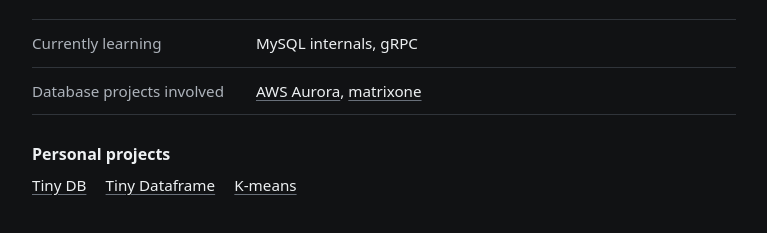
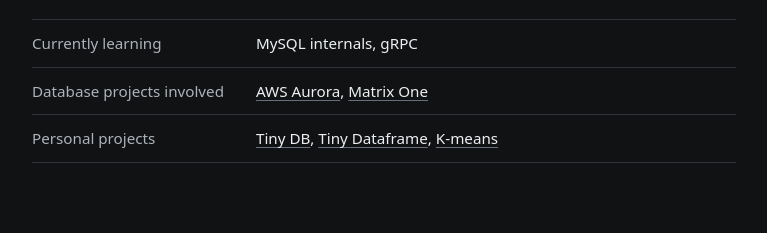
Before and after one commit to arjunsk/blog, an Astro site: page /about in a window 1280 px wide. Shown: the part 207-440 px from the top of the page, without its empty margins (256-1023 px from the left). Built offline with nearby package versions, Linux system fonts and the light colour scheme; Astro itself is replaced by a stand-in of ours.

Commit message:
Group personal projects with About details

```diff
--- a/src/pages/about.astro
+++ b/src/pages/about.astro
@@ -17,19 +17,19 @@ import { projects } from '../site';
       <dt>Database projects involved</dt>
       <dd>
         <a href="https://aws.amazon.com/rds/aurora/">AWS Aurora</a>,
-        <a href="https://github.com/matrixorigin/matrixone">matrixone</a>
+        <a href="https://github.com/matrixorigin/matrixone">Matrix One</a>
+      </dd>
+    </div>
+
+    <div id="projects">
+      <dt>Personal projects</dt>
+      <dd>
+        {projects.map((project, index) => (
+          <Fragment>{index > 0 ? ', ' : ''}<a href={project.url}>{project.name}</a></Fragment>
+        ))}
       </dd>
     </div>
   </dl>
-
-  <section class="content-section projects" id="projects" aria-labelledby="projects-title">
-    <h2 id="projects-title">Personal projects</h2>
-    <ul class="project-links">
-      {projects.map(project => (
-        <li><a href={project.url}>{project.name}</a></li>
-      ))}
-    </ul>
-  </section>
 </Base>
 
 <style>
@@ -53,20 +53,7 @@ import { projects } from '../site';
   .about-details dd { margin: 0; }
   .about-details a { text-decoration-color: var(--control-border); }
 
-  .projects { margin-block-start: 1.85rem; }
-  .projects h2 { margin-block-end: .65rem; font-size: 1rem; }
-
-  .project-links {
-    display: flex;
-    flex-wrap: wrap;
-    gap: .45rem 1.2rem;
-    margin: 0;
-    padding: 0;
-    list-style: none;
-    font-size: .95rem;
-  }
-
-  .project-links a { text-decoration-color: var(--control-border); }
+  #projects { scroll-margin-block-start: 1.75rem; }
 
   @media (min-width: 32rem) {
     .about-details > div { grid-template-columns: 13rem minmax(0, 1fr); }
```
